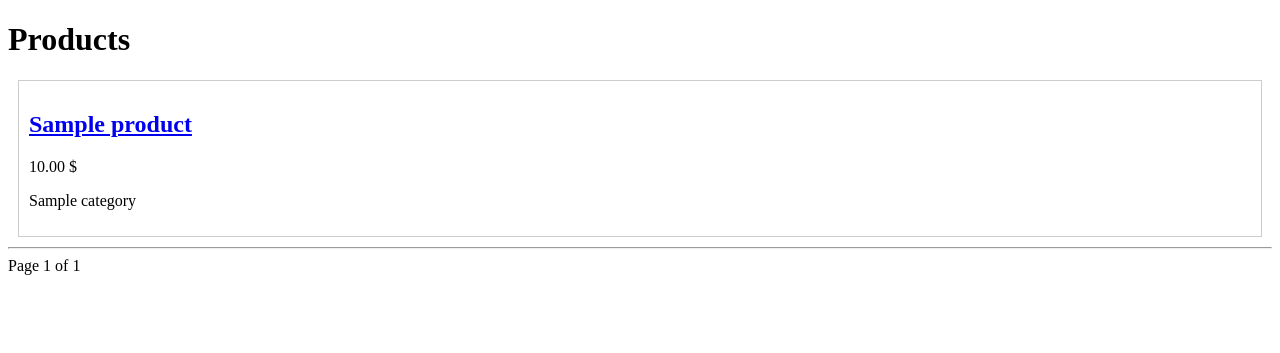
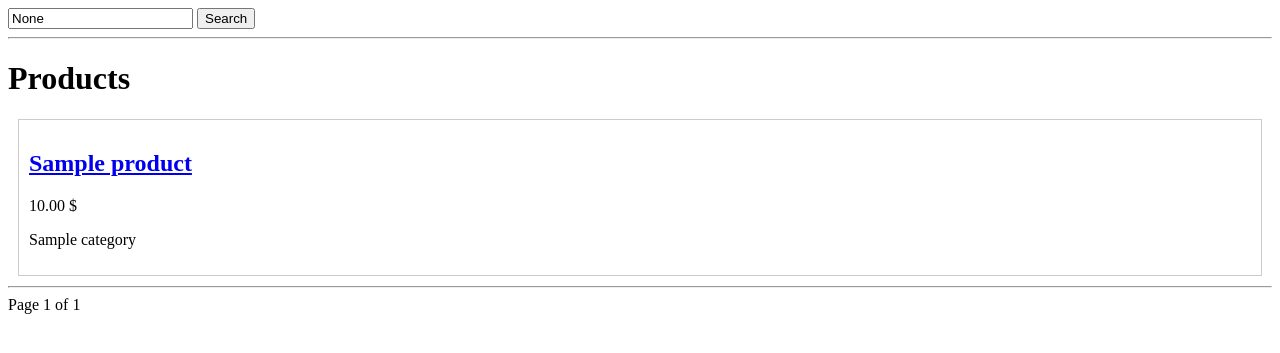
Before and after one commit to esmael1997/django-REST-API-backend-ecommerce-project, a Django app: a page that uses templates/shop/product_list.html in a window 1280 px wide. Shown: the top 353 px of the page. Run offline with Django 5.2, Linux system fonts and the light colour scheme; tables that the repository leaves empty hold one stand-in row (values such as "Sample post").

Commit message:
Implement product search functionality with query filtering

```diff
--- a/shop/views.py
+++ b/shop/views.py
@@ -7,12 +7,20 @@
 def product_list(request, slug=None):
     category = None
     products = Product.objects.filter(available=True)
+    query = request.GET.get("query")
+
+    if query:
+        products = products.filter(title__icontains=query)
 
     paginator = Paginator(products, 3)
 
     page_number = request.GET.get("page")
 
     page_obj = paginator.get_page(page_number)
+
+    context = {"category":category,"products": page_obj,"page_obj": page_obj,"query": query,}
+
+    return render(request, "shop/product_list.html", context,)
 
 
     if slug:
--- a/templates/shop/product_list.html
+++ b/templates/shop/product_list.html
@@ -1,4 +1,15 @@
 <!DOCTYPE html>
+<form method="GET">
+
+    <input type="text" name="query" placeholder="Search products..." value="{{ query }}">
+
+    <button type="submit">
+        Search
+    </button>
+
+</form>
+
+<hr>
 <html>
 
 <head>
```
Also changed, not shown: products/2026/05/25/رزومه_هودینی.jpg (added).
